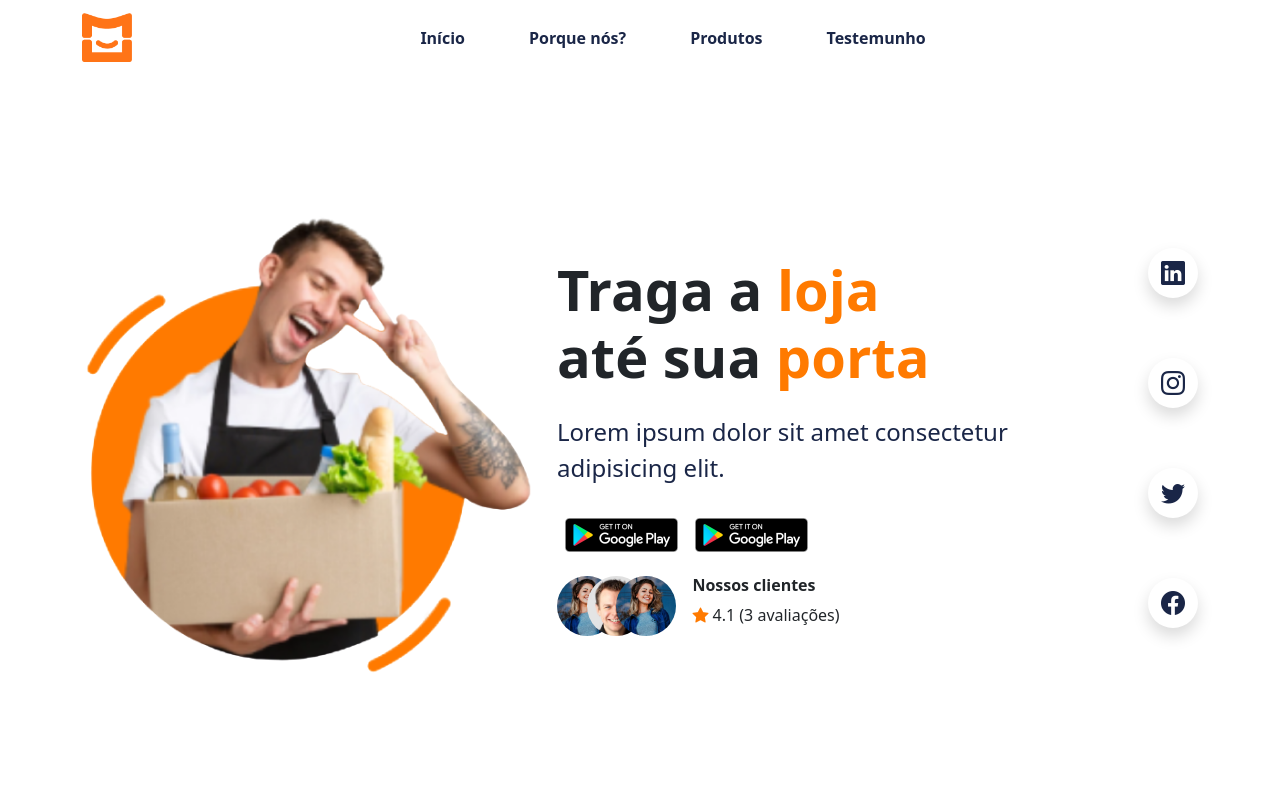
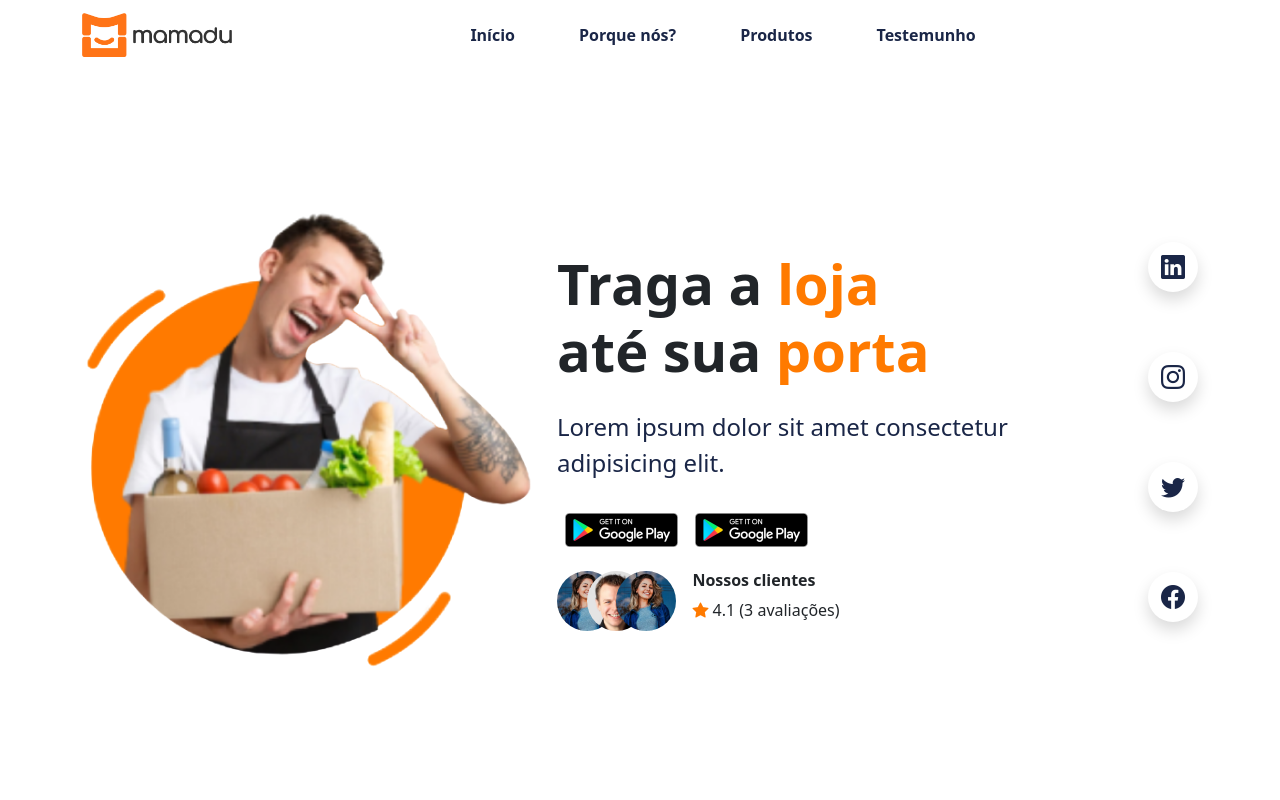
Before and after one commit to dorivaldovalentim/mamadu, a Vue app: page / in a window 1280 px wide. Shown: the top 800 px of the page. Built offline with nearby package versions, Linux system fonts and the light colour scheme.

Commit message:
Mudei o logotipo do menu

```diff
--- a/src/components/Menu.vue
+++ b/src/components/Menu.vue
@@ -13,7 +13,7 @@ const data = [
   <nav class="navbar navbar-expand-lg bg-body-tertiary">
     <div class="container">
       <a href="/" class="navbar-brand fw-bold text-uppercase">
-        <Logo />
+        <Logo :type="4" />
       </a>
 
       <button
@@ -87,6 +87,6 @@ const data = [
 }
 
 .navbar-brand {
-  width: 50px;
+  width: 150px;
 }
 </style>
```
